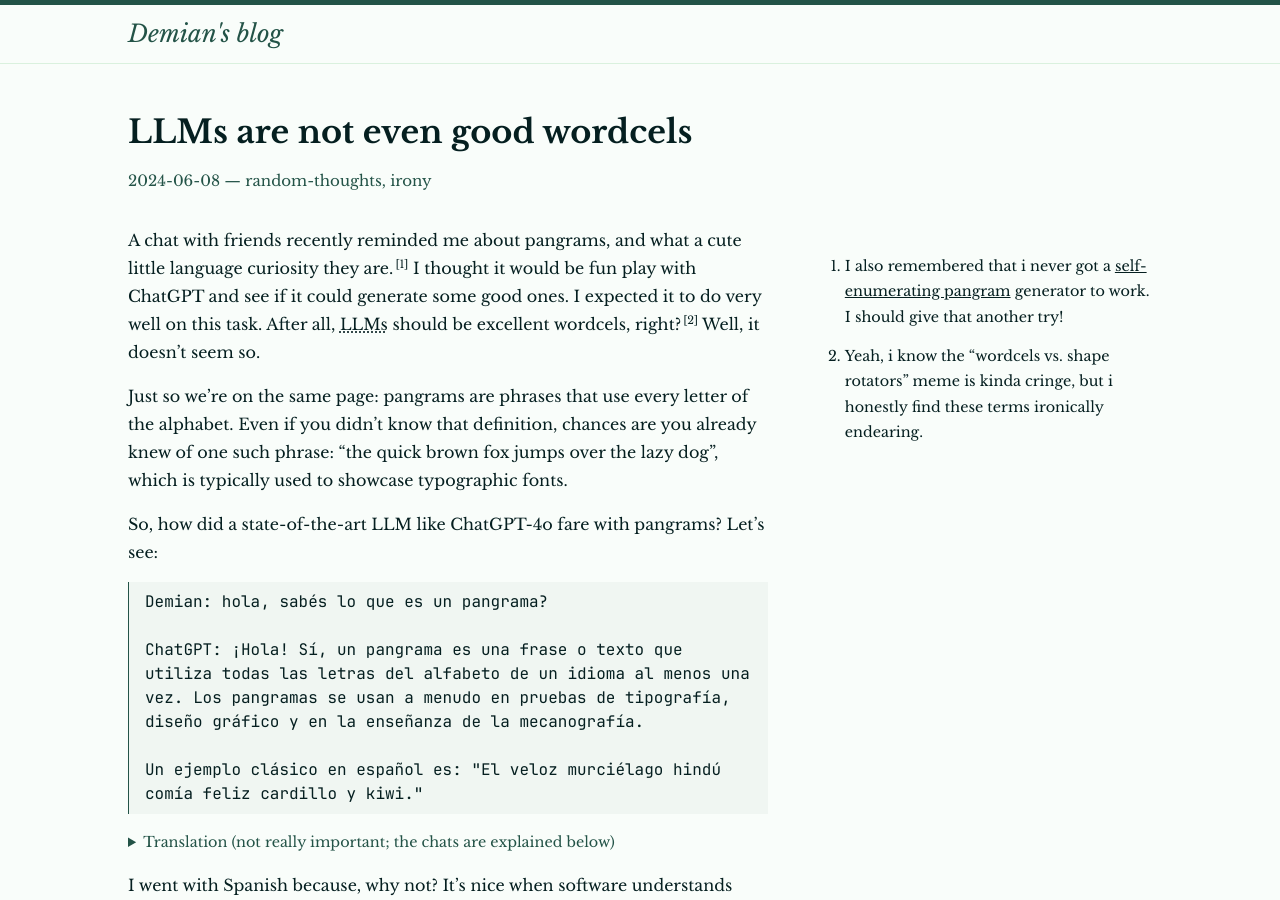
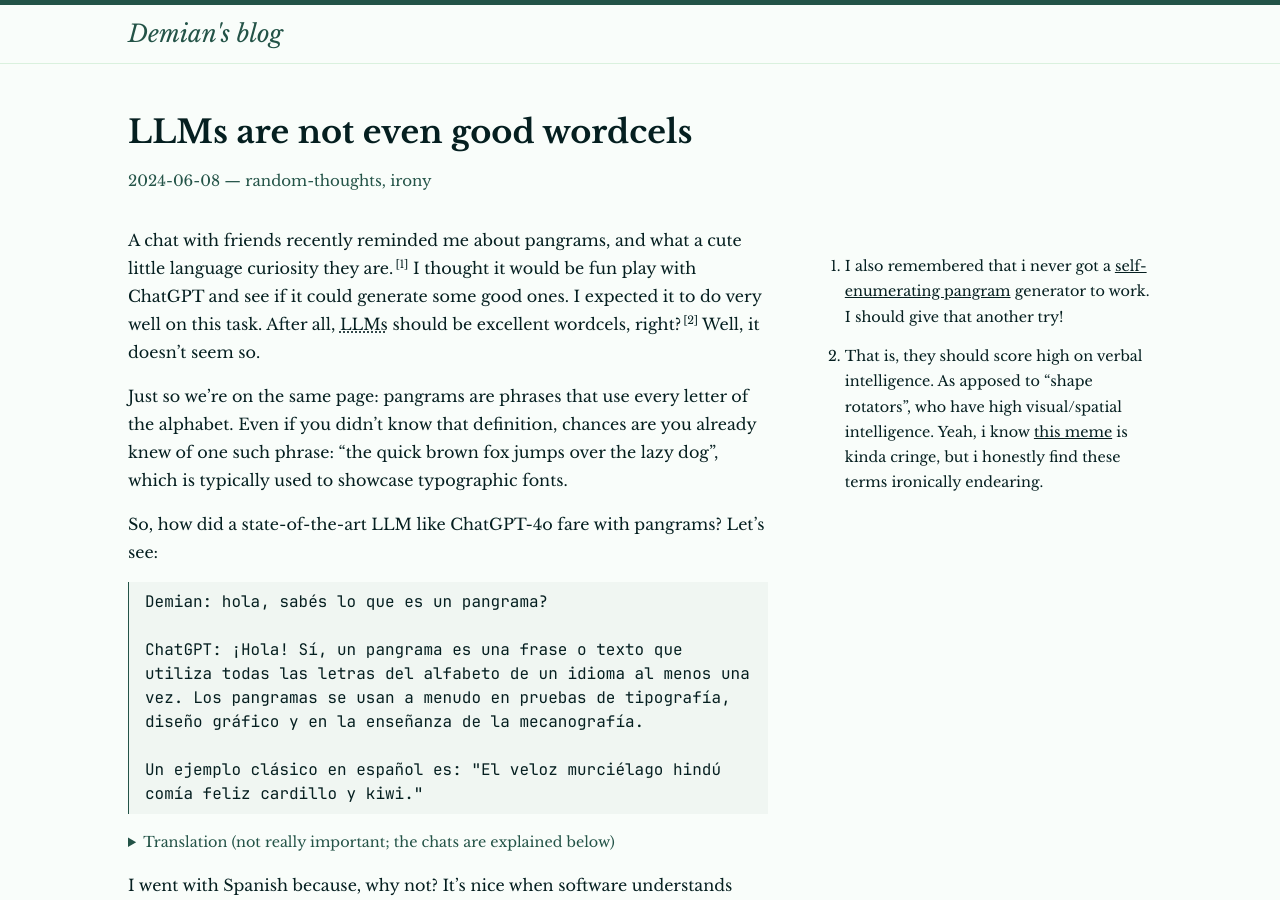
Before and after one commit to epidemian/epidemian.github.io, a Jekyll site: the page built from _posts/2024-06-08-chatgpt-sucks-at-pangrams.md, in a window 1280 px wide and 900 px high. Built offline with Jekyll 4.4.1, drawn with Linux system fonts in a browser that asks for light colours.

Commit message:
Add small description of what a wordcel is

```diff
--- a/_posts/2024-06-08-chatgpt-sucks-at-pangrams.md
+++ b/_posts/2024-06-08-chatgpt-sucks-at-pangrams.md
@@ -4,7 +4,7 @@ layout: post
 tags: random-thoughts irony
 ---
 
-A chat with friends recently reminded me about pangrams, and what a cute little language curiosity they are.<span class="sidenote-number" /><span class="sidenote"> I also remembered that i never got a [self-enumerating pangram] generator to work. I should give that another try!</span> I thought it would be fun play with ChatGPT and see if it could generate some good ones. I expected it to do very well on this task. After all, <abbr title="Large Language Models">LLMs</abbr> should be excellent wordcels, right?<span class="sidenote-number" /><span class="sidenote">Yeah, i know the "wordcels vs. shape rotators" meme is kinda cringe, but i honestly find these terms ironically endearing.</span> Well, it doesn't seem so.
+A chat with friends recently reminded me about pangrams, and what a cute little language curiosity they are.<span class="sidenote-number" /><span class="sidenote"> I also remembered that i never got a [self-enumerating pangram] generator to work. I should give that another try!</span> I thought it would be fun play with ChatGPT and see if it could generate some good ones. I expected it to do very well on this task. After all, <abbr title="Large Language Models">LLMs</abbr> should be excellent wordcels, right?<span class="sidenote-number" /><span class="sidenote">That is, they should score high on verbal intelligence. As apposed to "shape rotators", who have high visual/spatial intelligence. Yeah, i know [this meme][wordcels vs shape rotators] is kinda cringe, but i honestly find these terms ironically endearing.</span> Well, it doesn't seem so.
 
 Just so we're on the same page: pangrams are phrases that use every letter of the alphabet. Even if you didn't know that definition, chances are you already knew of one such phrase: "the quick brown fox jumps over the lazy dog", which is typically used to showcase typographic fonts.
 
```
Also changed, not shown: other parts of _posts/2024-06-08-chatgpt-sucks-at-pangrams.md (+1 -0 lines).
